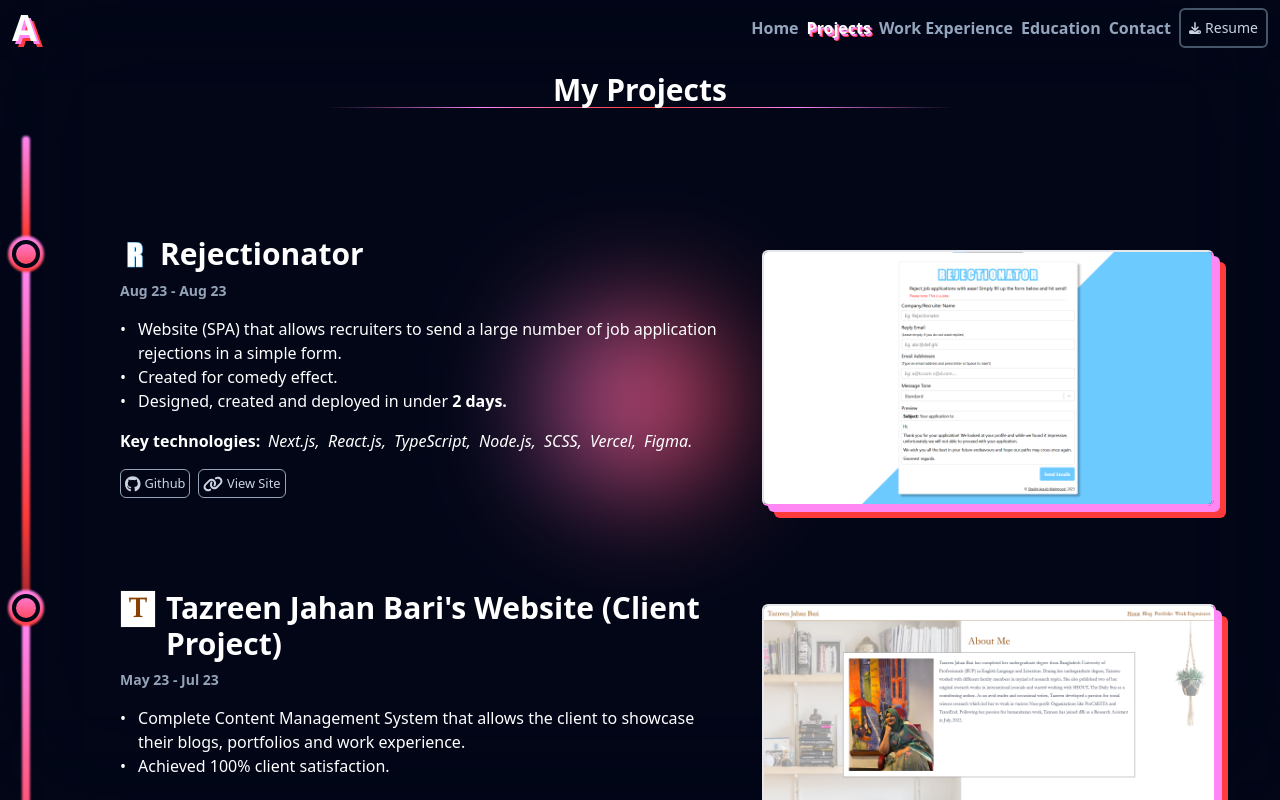
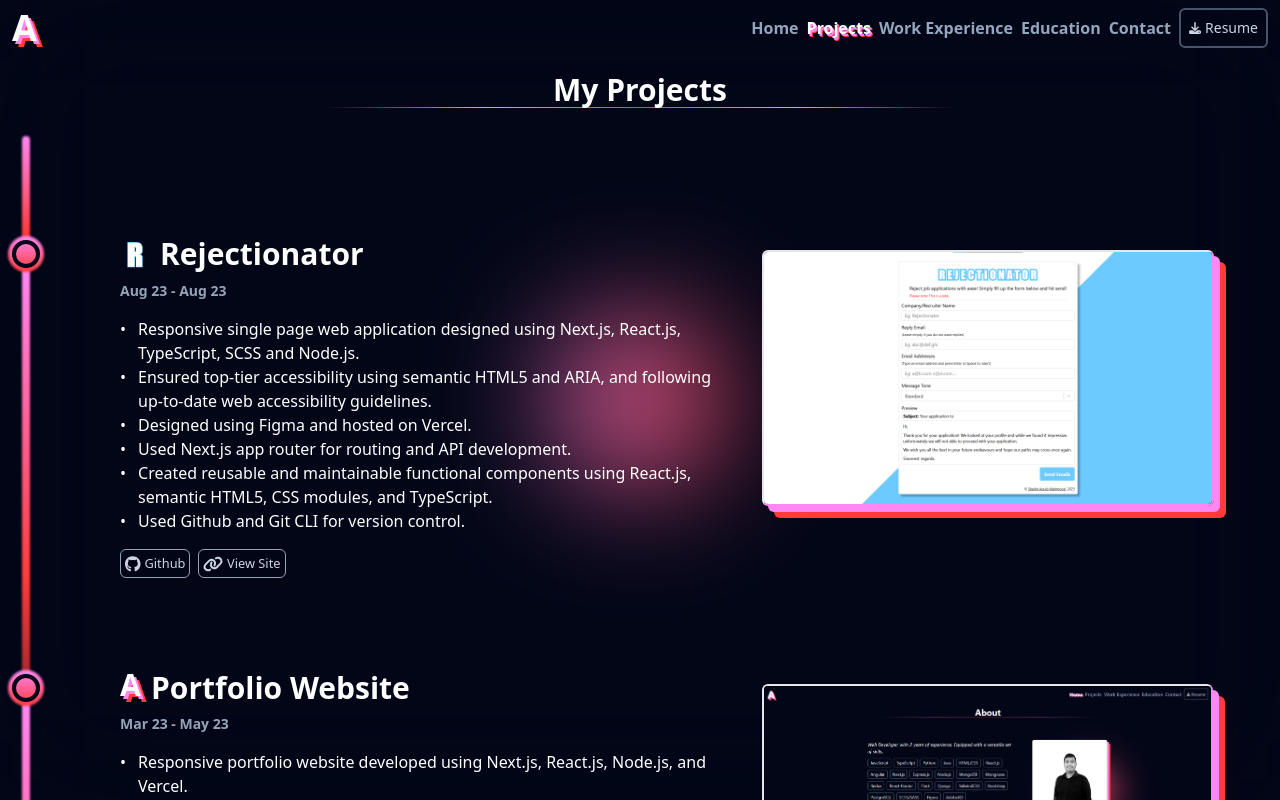
Before and after one commit to RabbitSam/portfolio, a Next.js app in the folder portfolio_next/: page /projects in a window 1280 px wide. Built offline with nearby package versions, Linux system fonts and the light colour scheme.

Commit message:
Updated resume, modified projects and work-experiences to match

```diff
--- a/portfolio_next/components/TimelineProject.js
+++ b/portfolio_next/components/TimelineProject.js
@@ -46,11 +46,14 @@ export default function TimelineProject({ title, timeframe, logo, listContent, t
                 <div className="mt-4">
                     <AnimatedUnorderedList content={listContent}/>
                 </div>
+                {
+                    technologies && technologies.length &&
                     <div className="mt-4 flex gap-x-2 flex-wrap">
                         <HorizontalAnimatedText direction={animationDirection} duration={animationDuration} delay={0}>
                             <strong>Key technologies:</strong>
                         </HorizontalAnimatedText>
                         {
+                            technologies && technologies.length &&
                             technologies.map((technology, idx) => (
                                 <HorizontalAnimatedText key={idx} direction={animationDirection} duration={animationDuration} delay={technologyAnimationDelay * (idx + 1)}>
                                     <em>{technology}{idx === technologies.length - 1 ? "." : ","}</em>
@@ -58,6 +61,7 @@ export default function TimelineProject({ title, timeframe, logo, listContent, t
                             ))
                         }
                     </div>
+                }
                 <small className="mt-4 flex gap-x-2 mb-16">
                     {
                         !!projectLinks.github &&
--- a/portfolio_next/pages/projects.js
+++ b/portfolio_next/pages/projects.js
@@ -7,7 +7,6 @@ import AnimatedLogo from "@/components/AnimatedLogo";
 import AnimatedHeading from "@/components/AnimatedHeading";
 import resolveConfig from "tailwindcss/resolveConfig";
 import tailwindConfig from "@/tailwind.config";
-import tazreenWebsiteImage from "@/public/images/tazreenWebsite.png";
 import portfolioImage from "@/public/images/portfolio.png";
 import kanbanBoardImage from "@/public/images/kanbanBoard.png";
 import logoRejectionator from "@/public/images/logoRejectionator.png";
@@ -63,11 +62,13 @@ const projects = [
             />
         ),
         listContent: [
-            "Website (SPA) that allows recruiters to send a large number of job application rejections in a simple form.",
-            "Created for comedy effect.",
-            <>Designed, created and deployed in under <strong>2 days.</strong></>
+            "Responsive single page web application designed using Next.js, React.js, TypeScript, SCSS and Node.js.",
+            "Ensured top-tier accessibility using semantic HTML5 and ARIA, and following up-to-date web accessibility guidelines.",
+            "Designed using Figma and hosted on Vercel.",
+            "Used Next.js app router for routing and API development.",
+            "Created reusable and maintainable functional components using React.js, semantic HTML5, CSS modules, and TypeScript.",
+            "Used Github and Git CLI for version control.",
         ],
-        technologies: ["Next.js", "React.js", "TypeScript", "Node.js", "SCSS", "Vercel", "Figma"],
         projectLinks: {
             site: "https://rejectionator.vercel.app",
             github: "https://github.com/RabbitSam/rejectionator"
@@ -75,36 +76,6 @@ const projects = [
         image: {
             link: rejectionatorImage,
             alt: "Rejectionator Home Page Screenshot."
-        }
-    },
-    // Tazreen Website
-    {
-        title: "Tazreen Jahan Bari's Website (Client Project)",
-        timeframe: "May 23 - Jul 23",
-        logo: (
-            <AnimatedLogo
-                logo={(
-                    <div className="bg-white px-2 pt-0.5 scale-95 text-[#884100] border-[#884100] font-tazreen">
-                        T
-                    </div>
-                )}
-                description="Tazreen Jahan Bari's Website's Logo."
-                className="opacity-0 font-bold text-3xl blur-sm"
-                keyframes={defaultKeyframes}
-                keepStyles={defaultKeepStyles}
-            />
-        ),
-        listContent: [
-            "Complete Content Management System that allows the client to showcase their blogs, portfolios and work experience.",
-            "Achieved 100% client satisfaction."
-        ],
-        technologies: ["Next.js", "React.js", "TypeScript", "Node.js", "Mongoose (MongoDB)", "TailwindCSS", "Vercel", "Figma"],
-        projectLinks: {
-            site: "https://tazreenjahanbari.com"
-        },
-        image: {
-            link: tazreenWebsiteImage,
-            alt: "Tazreen Jahan Bari's Website."
         }
     },
     // Portfolio site
@@ -143,11 +114,16 @@ const projects = [
             />
         ),
         listContent: [
-            "Website that allows potential clients or recruiters to view my portfolio and contact me.",
-            "Mastered Next.js, TailwindCSS and Vercel deployments through the project.",
+            "Responsive portfolio website developed using Next.js, React.js, Node.js, and Vercel.",
+            "Created reusable and maintainable functional components using React.js, JavaScript (ES6), semantic HTML5, and TailwindCSS.",
+            "Ensured top-tier accessibility using semantic HTML5 and ARIA, and following up-to-date web accessibility guidelines.",
+            "Implemented custom animations using CSS modules, TailwindCSS, and React.js hooks.",
+            "Designed with responsive design principles using Figma.",
+            "Hosted using Vercel.",
+            "Used Next.js pages router for routing purposes.",
+            "Used Github and Git CLI for version control.",
             "You are viewing it right now! :)"
         ],
-        technologies: ["Next.js", "React.js", "Node.js", "Tailwind CSS", "Vercel", "Figma"],
         projectLinks: {
             github: "https://github.com/RabbitSam/portfolio",
             site: "/"
@@ -176,11 +152,13 @@ const projects = [
             />
         ),
         listContent: [
-            "Simplistic Kanban Board Website.",
-            "Mastered the MERN stack through the project.",
-            <>Features drag and drop functionality thanks to <em>react-beautiful-dnd</em>.</>
+            "Responsive kanban board website developed using the MERN stack (MongoDB, Express.js, Node.js, React.js), Redux, and Bootstrap 5.",
+            "Hosted on AWS EC2.",
+            "Created APIs following the REST protocol using Express.js.",
+            "Interfaced with MongoDB using Mongoose ODM.",
+            "Used remix-router for routing purposes.",
+            "Used Github and Git CLI for version control.",
         ],
-        technologies: ["MongoDB", "Express.js", "React.js", "Node.js", "Redux", "Bootstrap 5", "AWS EC2"],
         projectLinks: {
             github: "https://github.com/RabbitSam/KanbanBoard",
             site: "http://ec2-13-53-137-65.eu-north-1.compute.amazonaws.com/"
--- a/portfolio_next/pages/work-experience.js
+++ b/portfolio_next/pages/work-experience.js
@@ -6,26 +6,54 @@ import DualTimelineItem from "@/components/DualTimelineItem";
 
 const workExperiences = [
     {
+        companyTitle: "Client Projects",
+        jobTitle: "Web Developer",
+        listContent: [
+            "Created and maintained a responsive content management system.",
+            "Developed fullstack web applications using Next.js, TypeScript, Node.js, MongoDB, and TailwindCSS.",
+            "Created and maintained reusable functional components using React.js.",
+            "Developed API end-points following the REST protocol.",
+            "Used Next.js pages router for routing purposes.",
+            "Used server-side rendering for optimization purposes where possible.",
+            "Interfaced with MongoDB using Mongoose ODM.",
+            "Used two-factor authentication systems to ensure end-user security.",
+            "Followed up-to-date web accessibility guidelines and used semantic HTML5 and ARIA to ensure deliverables were accessible for all.",
+            "Hosted websites on Vercel.",
+            "Designed responsive websites and interactions using Figma.",
+            "Used Github with Git CLI for version control."
+        ],
+        timeline: "May 2023 - July 2023"
+    },
+    {
         companyTitle: "VML (formerly Wunderman Thompson), Bangladesh",
         jobTitle: "Web Developer",
         listContent: [
-            "Created and deployed 1000s of landing pages and EDMs for various Microsoft Events.",
-            "Maintained a high KPI and periodically exceeded expectations.",
-            "Maintained 100% resource utilization.",
-            "Worked in a 100% agile environment.",
+            "Created and deployed 1000s of landing pages and EDMs for various Microsoft Events using semantic HTML5, CSS3, and JavaScript (ES6).",
+            "Used responsive design to ensure deliverables were compatible with any device.",
+            "Followed up-to-date accessibility guidelines and used semantic HTML5 and ARIA to ensure maximum content accessibility.",
+            "Created chrome extensions using HTML5, CSS3 and JavaScript (ES6)  to increase team productivity by 15%.",
+            "Used Salesforce Marketing Client (SFMC) for A/B testing and deployments.",
+            "Where applicable, created reusable templates using Adobe Marketo and Adobe Experience Manager for easily repeatable deployments.",
+            "Engaged in peer review to ensure quality results.",
+            "Operated using agile methodologies and processes.",
         ],
-        keyTechnologies: ["JavaScript", "CSS", "HTML."],
         timeline: "Jan 22 - Mar 23"
     },
     {
         companyTitle: "Configura, Malaysia",
         jobTitle: "Application Developer Intern",
         listContent: [
-            "Created and deployed several gadgets/dashboard items for Jira and increased overall productivity of teams within the company by 20%.",
-            "Worked in a 100% agile environment using Scrum methodology.",
-            "Engaged in regular presentations and meetings with clients."
+            "Created and deployed 4 responsive Jira Dashboard Items using JavaScript, jQuery, semantic HTML5 and Java.",
+            "Increased productivity of internal teams by 20%.",
+            "Used Gitlab with Git CLI for version control.",
+            "Used Gitlab CI/CD tools and designed unit tests.",
+            "Created extensive documentation for future teams’ reference.",
+            "Used Jira for task and progress tracking.",
+            "Used JQL (Jira Query Language) to query specific needs from Jira.",
+            "Created database management using Jira Active Objects and Java.",
+            "Worked with mentors and supervisors to ensure excellent UX.",
+            "Operated using the scrum methodology.",
         ],
-        keyTechnologies: ["JavaScript (with JQuery)", "Java"],
         timeline: "Jul 19 - Dec 19"
     }
 ];
```
Also changed, not shown: 1 other file (tests, documents, lock files or other folders). Lines whose indentation alone changed are shown as unchanged.
